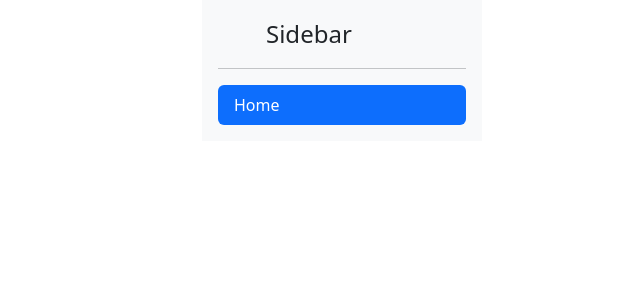
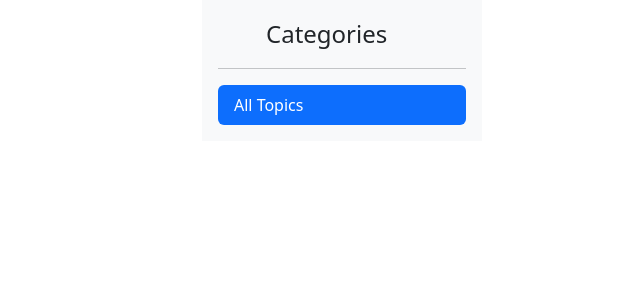
Before and after one commit to Awoyalejohn/Newsit, a Django app: page / in a window 1280 px wide. Shown: the part 56-356 px from the top of the page, without its empty margins (640-1280 px from the left). Run offline with Django 4.2, Linux system fonts and the light colour scheme; data that the repository does not hold is empty.

Commit message:
Add a topic display list with listview class view to homepage

```diff
--- a/news/views.py
+++ b/news/views.py
@@ -1,7 +1,7 @@
 from django.shortcuts import render, get_object_or_404, redirect
-from django.views.generic import CreateView
+from django.views.generic import ListView
 from django.views import generic, View
-from .models import Post, User, Comment
+from .models import Post, User, Comment, Topic
 from .forms import PostForm, CommentForm
 from django.urls import reverse
 from django.contrib.auth.mixins import LoginRequiredMixin
@@ -10,9 +10,18 @@ from django.http import HttpResponseRedirect
 
 
 class PostList(generic.ListView):
-    model = Post()
+    template_name = 'index.html'
+    context_object_name = 'list_posts'
+    model = Post
     queryset = Post.objects.all()
-    template_name = 'index.html'
+
+    def get_context_data(self, **kwargs):
+        context = super(PostList, self).get_context_data(**kwargs)
+        context['list_topics'] = Topic.objects.all()
+        return context
+
+
+
 
 
 class PostDetail(View):
--- a/templates/index.html
+++ b/templates/index.html
@@ -14,7 +14,7 @@
 
   <div class="col-8">
       <!-- Post list items -->
-{% for post in post_list %}
+{% for post in list_posts %}
 <div class="card" style="width: 30rem;">
     <div class="card-body">
       <h6 class="card-subtitle mb-2 text-muted"><strong>{{post.topic}}</strong> Posted by {{ post.author }} {{ post.created_on }}</h6>
@@ -36,13 +36,22 @@
     <div class="d-flex flex-column flex-shrink-0 p-3 bg-light" style="width: 280px;">
       <a href="/" class="d-flex align-items-center mb-3 mb-md-0 me-md-auto link-dark text-decoration-none">
         <svg class="bi pe-none me-2" width="40" height="32"><use xlink:href="#bootstrap"/></svg>
-        <span class="fs-4">Sidebar</span>
+        <span class="fs-4">Categories</span>
       </a>
       <hr>
       <ul class="nav nav-pills flex-column mb-auto">
         <li class="nav-item">
-          <a href="#" class="nav-link active" aria-current="page">Home</a>
+          <a href="{% url 'home' %}" class="nav-link active" aria-current="page">All Topics</a>
         </li>
+
+
+        {% for topic in list_topics %}
+        <li class="nav-item">
+          <a href="{% url 'home' %}" class="nav-link active" aria-current="page">{{ topic.name }}</a>
+        </li>
+        {% endfor %}
+
+
       </ul>
     </div>
 
```
